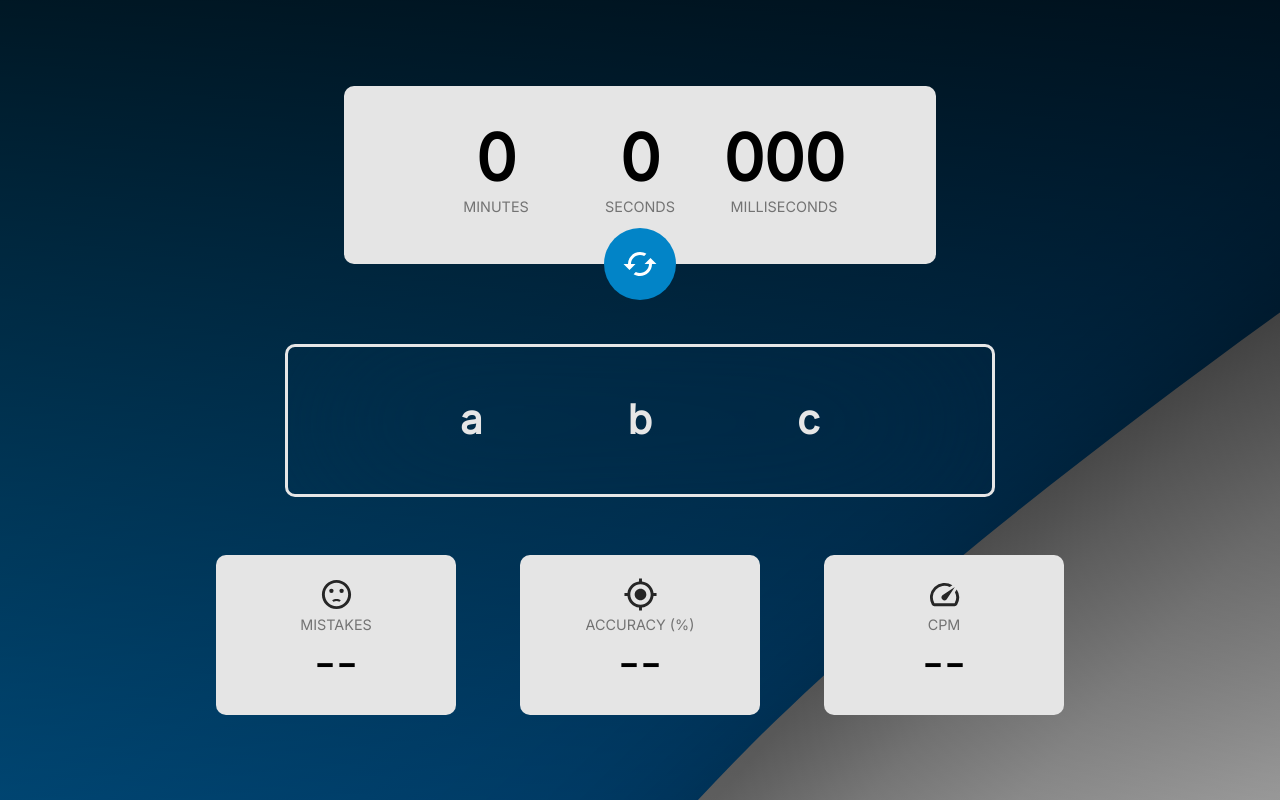
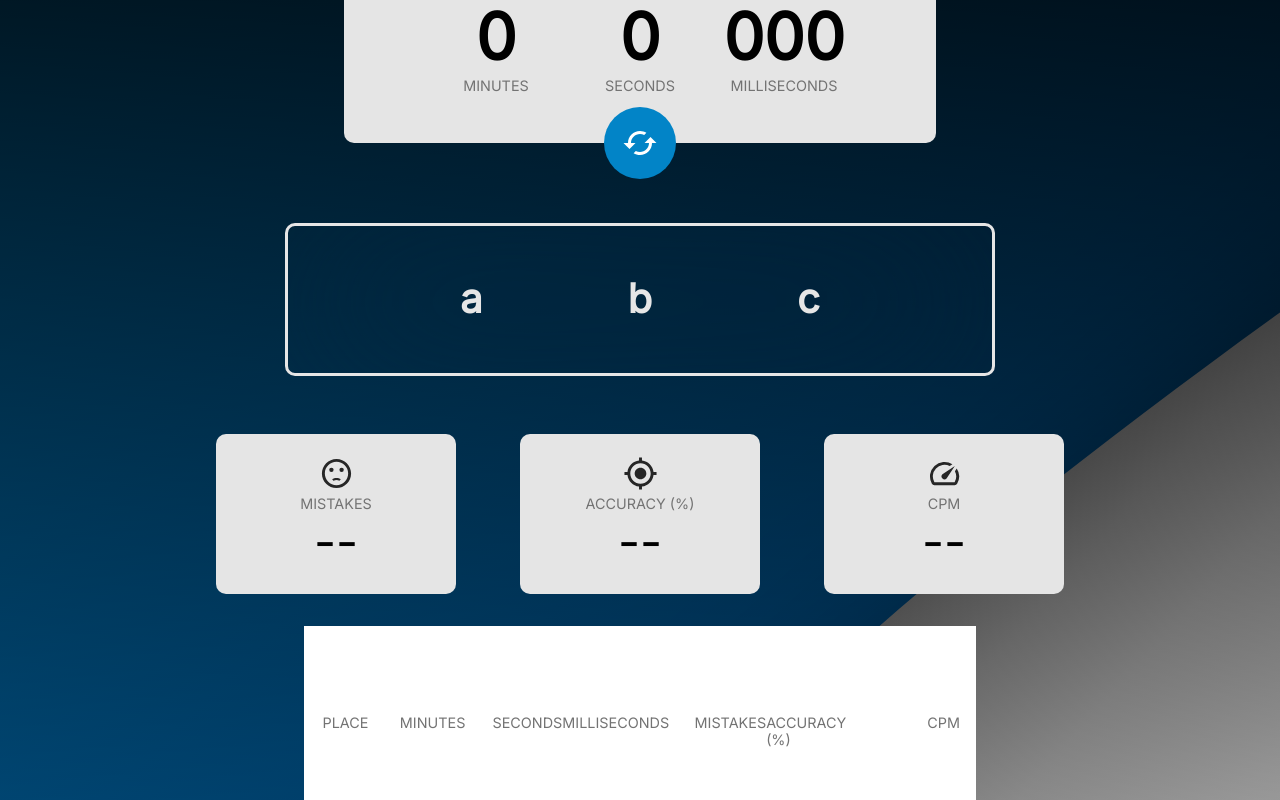
Before and after one commit to bartlomiejszwarc/typing-speed, a React (Vite) app: page / in a window 1280 px wide. Built offline with nearby package versions, Linux system fonts and the light colour scheme.

Commit message:
Calculating average statistics

```diff
--- a/src/components/DialogTopScore/DialogTopScore.scss
+++ b/src/components/DialogTopScore/DialogTopScore.scss
@@ -0,0 +1,61 @@
+@import url('https://fonts.googleapis.com/css2?family=Inter&display=swap');
+
+$title: #737373;
+$font-family: 'Inter', sans-serif;
+.dialog-container {
+  width: 50%;
+  height: 20rem;
+  background-color: white;
+  margin: 2rem 0 2rem 0;
+  display: flex;
+  flex-direction: column;
+  padding: 5rem 1rem 3rem 1rem;
+}
+
+.titles-container {
+  display: grid;
+  grid-template-columns: 0.5fr repeat(6, 1fr);
+  grid-template-rows: 1fr;
+  grid-column-gap: 0px;
+  grid-row-gap: 0px;
+  & > * {
+    font-family: $font-family;
+    padding: 0.5rem 0 0.5rem 0;
+    display: flex;
+    font-size: 0.9rem;
+    font-weight: 200;
+    text-transform: uppercase;
+    justify-content: flex-end;
+    color: $title;
+  }
+}
+
+.score-field-container {
+  display: grid;
+  grid-template-columns: 0.5fr repeat(6, 1fr);
+  grid-template-rows: 1fr;
+  grid-column-gap: 0px;
+  grid-row-gap: 0px;
+  & > * {
+    font-family: $font-family;
+    padding: 0.5rem 0 0.5rem 0;
+    display: flex;
+    justify-content: flex-end;
+  }
+}
+
+.score-title {
+  font-weight: 100;
+}
+
+.score-field-first-place {
+  font-size: 3rem;
+}
+.score-field-second-place {
+  font-size: 2.75rem;
+}
+.score-field-third-place {
+  font-size: 2.5rem;
+}
+.score-field-other-place {
+}
--- a/src/components/DialogTopScore/DialogTopScore.tsx
+++ b/src/components/DialogTopScore/DialogTopScore.tsx
@@ -1,12 +1,120 @@
 import './DialogTopScore.scss';
 import { useGetData } from '../../hooks/useGetData';
-import { useEffect } from 'react';
+import { useEffect, useState } from 'react';
+import FieldTopScore from './FieldTopScore';
+interface IRecord {
+  minutes: number;
+  seconds: number;
+  milliseconds: number;
+  millisecondsTotal: number;
+  mistakes: number;
+  accuracy: number;
+  cpm: number;
+}
+
+interface IAverageStats {
+  averageMistakes: number;
+  averageAccuracy: number;
+  averageCpm: number;
+}
+
+interface IStats {
+  mistakes: number[];
+  accuracy: number[];
+  cpm: number[];
+}
+
 function DialogTopScore() {
   const { records, getData } = useGetData();
+  const [recordsFromStorage, setRecordsFromStorage] = useState<IRecord[]>([]);
+  const [averageStats, setAverageStats] = useState<IAverageStats>({
+    averageMistakes: 0,
+    averageAccuracy: 0,
+    averageCpm: 0,
+  });
   useEffect(() => {
     getData();
   }, []);
+  useEffect(() => {
+    const sortedRecords = records.sort((a, b) => {
+      return a.millisecondsTotal - b.millisecondsTotal;
+    });
+    setRecordsFromStorage(sortedRecords.slice(0, 5));
+  }, [records]);
 
-  return <></>;
+  const getTotalStats = (stats: IStats) => {
+    const mistakesSum = stats.mistakes.reduce((sum, mistake) => sum + mistake, 0);
+    const mistakesTotal = stats.mistakes.reduce((sum, _) => sum + 1, 0);
+    const accuracySum = stats.accuracy.reduce((sum, accuracy) => sum + accuracy, 0);
+    const accuracyTotal = stats.accuracy.reduce((sum, _) => sum + 1, 0);
+    const cpmSum = stats.cpm.reduce((sum, cpm) => sum + cpm, 0);
+    const cpmTotal = stats.cpm.reduce((sum, _) => sum + 1, 0);
+
+    calculateAverageStats(mistakesSum, mistakesTotal, accuracySum, accuracyTotal, cpmSum, cpmTotal);
+  };
+
+  const calculateAverageStats = (
+    mistakesSum: number,
+    mistakesTotal: number,
+    accuracySum: number,
+    accuracyTotal: number,
+    cpmSum: number,
+    cpmTotal: number,
+  ) => {
+    const mistakesAvg = mistakesSum / mistakesTotal;
+    const accuracyAvg = (accuracySum * 100) / accuracyTotal;
+    const cpmAvg = cpmSum / cpmTotal;
+
+    const stats: IAverageStats = {
+      averageMistakes: Math.floor(mistakesAvg),
+      averageAccuracy: Math.floor(accuracyAvg),
+      averageCpm: Math.floor(cpmAvg),
+    };
+    setAverageStats(stats);
+  };
+
+  useEffect(() => {
+    const mistakesArray = records.map((record: IRecord) => record.mistakes);
+    const accuracyArray = records.map((record: IRecord) => record.accuracy);
+    const cpmArray = records.map((record: IRecord) => record.cpm);
+
+    const stats: IStats = {
+      mistakes: mistakesArray,
+      accuracy: accuracyArray,
+      cpm: cpmArray,
+    };
+    getTotalStats(stats);
+  }, [records]);
+
+  const Titles = () => {
+    return (
+      <div className='titles-container'>
+        <span>Place</span>
+        <span>Minutes</span>
+        <span>Seconds</span>
+        <span>Milliseconds</span>
+        <span>Mistakes</span>
+        <span>Accuracy (%)</span>
+        <span>CPM</span>
+      </div>
+    );
+  };
+
+  return (
+    <div className='dialog-container'>
+      <Titles />
+      {recordsFromStorage.map((record, key) => (
+        <FieldTopScore
+          place={key}
+          minutes={record.minutes}
+          seconds={record.seconds}
+          milliseconds={record.milliseconds}
+          mistakes={record.mistakes}
+          accuracy={record.accuracy * 100}
+          cpm={record.cpm}
+        />
+      ))}
+    </div>
+  );
 }
 export default DialogTopScore;
--- /dev/null
+++ b/src/components/DialogTopScore/FieldTopScore.tsx
@@ -0,0 +1,53 @@
+import './DialogTopScore.scss';
+import { useState, useEffect } from 'react';
+
+interface IFieldProps {
+  place: number;
+  minutes: number;
+  seconds: number;
+  milliseconds: number;
+  mistakes: number;
+  accuracy: number;
+  cpm: number;
+}
+function FieldTopScore({ place, minutes, seconds, milliseconds, mistakes, accuracy, cpm }: IFieldProps) {
+  const [placeClass, setPlaceClass] = useState<string>('');
+  useEffect(() => {
+    switch (place) {
+      case 0:
+        setPlaceClass('score-field-first-place');
+        return;
+      case 1:
+        setPlaceClass('score-field-second-place');
+        return;
+      case 2:
+        setPlaceClass('score-field-third-place');
+        return;
+      default:
+        break;
+    }
+  }, []);
+
+  const ScoreFields = () => {
+    return (
+      <>
+        <div className='score-field-container'>
+          <span className='score-title'>{place + 1}</span>
+          <span>{minutes}</span>
+          <span>{seconds}</span>
+          <span>{milliseconds}</span>
+          <span>{mistakes}</span>
+          <span>{accuracy}</span>
+          <span>{cpm > 0 ? cpm : 'N/A'}</span>
+        </div>
+        {place !== 4 && <div style={{ height: '1px', width: '100%', backgroundColor: '#d4d4d4' }}></div>}
+      </>
+    );
+  };
+  return (
+    <>
+      <ScoreFields />
+    </>
+  );
+}
+export default FieldTopScore;
--- a/src/components/Statistics/StatisticsContainer.tsx
+++ b/src/components/Statistics/StatisticsContainer.tsx
@@ -7,7 +7,7 @@ import SpeedIcon from '@mui/icons-material/Speed';
 import GpsFixedIcon from '@mui/icons-material/GpsFixed';
 import { useSaveData } from '../../hooks/useSaveData';
 function StatisticsContainer() {
-  const { mistakes, input, minutes, seconds, milliseconds, isGameEnded } = useInputContext();
+  const { mistakes, input, minutes, seconds, milliseconds, millisecondsTotal, isGameEnded } = useInputContext();
   const [accuracy, setAccuracy] = useState<number>(0);
   const [charsPerMinute, setCharsPerMinute] = useState<number>(0);
   const { saveData } = useSaveData();
@@ -18,7 +18,7 @@ function StatisticsContainer() {
   }, [input, mistakes]);
 
   useEffect(() => {
-    const cpm = (input.length / seconds) * 60;
+    const cpm = Math.floor((input.length / seconds) * 60);
     if (seconds > 0) {
       setCharsPerMinute(cpm);
     }
@@ -26,7 +26,7 @@ function StatisticsContainer() {
 
   useEffect(() => {
     if (isGameEnded && milliseconds > 0) {
-      saveData(minutes, seconds, milliseconds, mistakes, accuracy, charsPerMinute);
+      saveData(minutes, seconds, milliseconds, millisecondsTotal, mistakes, accuracy, charsPerMinute);
     }
   }, [isGameEnded, minutes, seconds, milliseconds, mistakes, accuracy, charsPerMinute]);
 
--- a/src/context/InputContext.jsx
+++ b/src/context/InputContext.jsx
@@ -16,6 +16,8 @@ export const inputReducer = (state, action) => {
       return { ...state, seconds: action.payload };
     case 'SET_MILLISECONDS':
       return { ...state, milliseconds: action.payload };
+    case 'SET_MILLISECONDS_TOTAL':
+      return { ...state, millisecondsTotal: action.payload };
     case 'START_GAME':
       return {
         ...state,
@@ -25,6 +27,7 @@ export const inputReducer = (state, action) => {
         minutes: 0,
         seconds: 0,
         milliseconds: 0,
+        millisecondsTotal: 0,
       };
     case 'END_GAME':
       return { ...state, isGameStarted: false, isGameEnded: true };
@@ -41,6 +44,7 @@ export const InputContextProvider = ({ children }) => {
     minutes: 0,
     seconds: 0,
     milliseconds: 0,
+    millisecondsTotal: 0,
     isGameStarted: false,
     isGameEnded: false,
   });
--- a/src/hooks/useGetData.ts
+++ b/src/hooks/useGetData.ts
@@ -3,6 +3,7 @@ interface IRecord {
   minutes: number;
   seconds: number;
   milliseconds: number;
+  millisecondsTotal: number;
   mistakes: number;
   accuracy: number;
   cpm: number;
--- a/src/hooks/useMeasureTime.ts
+++ b/src/hooks/useMeasureTime.ts
@@ -5,6 +5,7 @@ export const useMeasureTime = () => {
   const [minutes, setMinutes] = useState<number>(0);
   const [seconds, setSeconds] = useState<number>(0);
   const [milliseconds, setMilliseconds] = useState<number>(0);
+  const [millisecondsTotal, setMillisecondsTotal] = useState<number>(0);
   const [startTime, setStartTime] = useState<any>(0);
 
   const { isGameStarted, isGameEnded, input, dispatch } = useInputContext();
@@ -24,6 +25,7 @@ export const useMeasureTime = () => {
           setSeconds(Math.floor((millis / 1000) % 60));
           setMinutes(Math.floor((millis / 1000 / 60) % 60));
           setMilliseconds(Math.floor(millis % 1000));
+          setMillisecondsTotal(Math.floor(millis));
         }, 1);
       }
 
@@ -31,6 +33,7 @@ export const useMeasureTime = () => {
         dispatch({ type: 'SET_MINUTES', payload: minutes });
         dispatch({ type: 'SET_SECONDS', payload: seconds });
         dispatch({ type: 'SET_MILLISECONDS', payload: milliseconds });
+        dispatch({ type: 'SET_MILLISECONDS_TOTAL', payload: millisecondsTotal });
         if (timer !== undefined) {
           clearInterval(timer);
         }
@@ -40,6 +43,7 @@ export const useMeasureTime = () => {
         setSeconds(0);
         setMinutes(0);
         setMilliseconds(0);
+        setMillisecondsTotal(0);
         if (timer !== undefined) {
           clearInterval(timer);
         }
@@ -53,5 +57,5 @@ export const useMeasureTime = () => {
     }, [startTime, isGameEnded, input]);
   };
 
-  return { measureTime, minutes, seconds, milliseconds };
+  return { measureTime, minutes, seconds, milliseconds, millisecondsTotal };
 };
--- a/src/hooks/useSaveData.ts
+++ b/src/hooks/useSaveData.ts
@@ -4,6 +4,7 @@ interface IRecord {
   minutes: number;
   seconds: number;
   milliseconds: number;
+  millisecondsTotal: number;
   mistakes: number;
   accuracy: number;
   cpm: number;
@@ -22,6 +23,7 @@ export const useSaveData = () => {
     minutes: number,
     seconds: number,
     milliseconds: number,
+    millisecondsTotal: number,
     mistakes: number,
     accuracy: number,
     cpm: number,
@@ -30,6 +32,7 @@ export const useSaveData = () => {
       minutes,
       seconds,
       milliseconds,
+      millisecondsTotal,
       mistakes,
       accuracy,
       cpm,
```
Also changed, not shown: src/components/Statistics/StatisticsAverage/StatisticsAverageCard.tsx (added), src/components/Statistics/StatisticsAverage/StatisticsAverageContainer.tsx (added).
